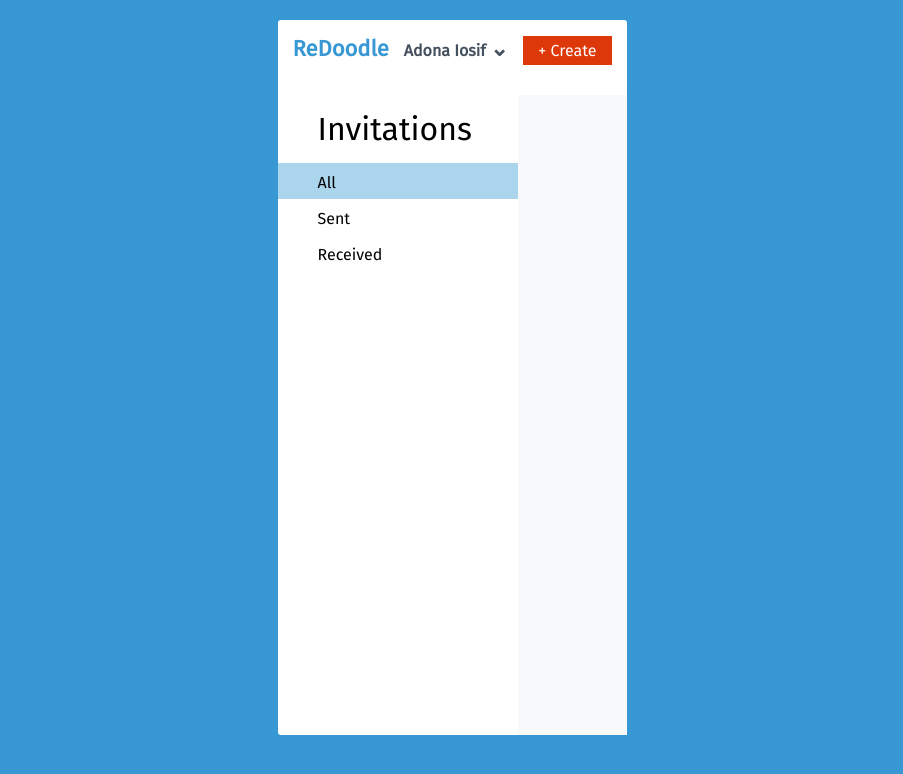
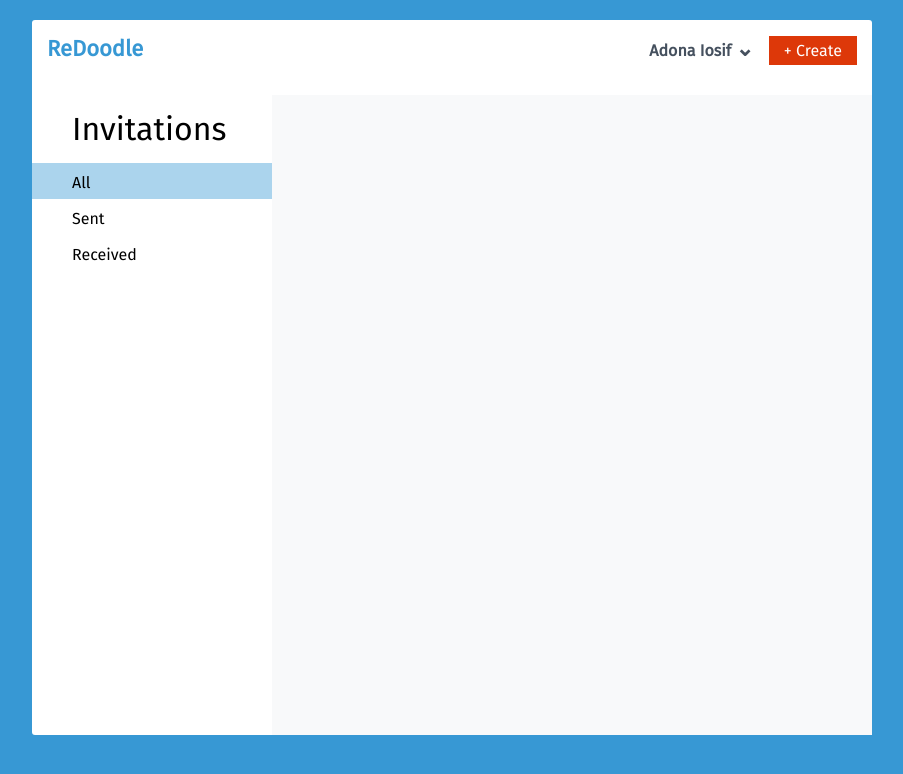
Before and after one commit to adona/redoodle, a Django app: page /dashboard/ in a window 1280 px wide. Shown: the top 774 px of the page, without its empty margins (188-1091 px from the left). Run offline with Django 3.2, Linux system fonts and the light colour scheme; the visitor is signed in with stand-in values (Sample User, id 1); data that the repository does not hold is empty; style sheets or scripts are compiled from the project's sources; some libraries are stand-ins or nearby versions.

Commit message:
Fix dashboard width when no polls to show

```diff
--- a/polls/static/polls/out/css/dashboard.css
+++ b/polls/static/polls/out/css/dashboard.css
@@ -95,12 +95,11 @@
 
 #dashboard-main #dashboard-polls-list-container {
   background: #f8f9fa;
-  width: calc(100% - 240px);
+  width: 600px;
   padding: 25px;
 }
 
 #dashboard-main .dashboard-poll-preview {
-  width: 550px;
   margin-bottom: 5px;
   border: 1px solid #c5cdd3;
   padding: 16px;
--- a/polls/static/polls/src/scss/dashboard.scss
+++ b/polls/static/polls/src/scss/dashboard.scss
@@ -4,7 +4,7 @@
 $header-nav-height: 35px;
 $dashboard-main-height: 80vh;
 $sidebar-width: 240px;
-$poll-preview-width: 550px;
+$polls-list-container-width: 600px;
 
 #dashboard-header {
   height: $dashboard-header-height;
@@ -88,12 +88,11 @@
 
   #dashboard-polls-list-container {
     background: $lightest-grey;
-    width: calc(100% - #{$sidebar-width});
+    width: $polls-list-container-width;
     padding: 25px;
   }
 
   .dashboard-poll-preview {
-    width: $poll-preview-width;
     margin-bottom: 5px;
     border: 1px solid $light-grey;
     padding: 16px;
```
Also changed, not shown: 1 other file.
